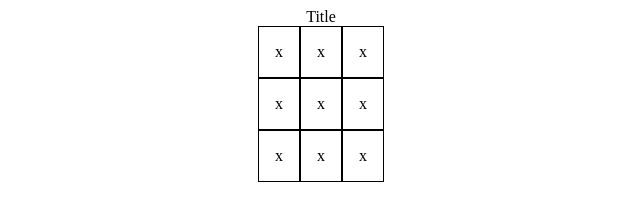
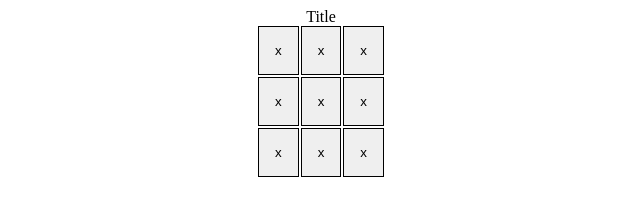
Before and after one commit to Abdulhafiz-juhar/Tic-Tac-Toe, a plain HTML site: page index.html in a window 1280 px wide. Shown: the whole page, without its empty margins (319-959 px from the left). Drawn offline with Linux system fonts and the light colour scheme.

Commit message:
Make the cells buttons and add event listener

```diff
--- a/index.html
+++ b/index.html
@@ -12,15 +12,15 @@
       <div class="header">Title</div>
       <div class="main">
         <div class="gameboard">
-          <div class="cell1" dataset="1">x</div>
-          <div class="cell2" dataset="2">x</div>
-          <div class="cell3" dataset="3">x</div>
-          <div class="cell4" dataset="4">x</div>
-          <div class="cell5" dataset="5">x</div>
-          <div class="cell6" dataset="6">x</div>
-          <div class="cell7" dataset="7">x</div>
-          <div class="cell8" dataset="8">x</div>
-          <div class="cell9" dataset="9">x</div>
+          <button class="cell1" rowcol="00">x</button>
+          <button class="cell2" rowcol="01">x</button>
+          <button class="cell3" rowcol="02">x</button>
+          <button class="cell4" rowcol="10">x</button>
+          <button class="cell5" rowcol="11">x</button>
+          <button class="cell6" rowcol="12">x</button>
+          <button class="cell7" rowcol="20">x</button>
+          <button class="cell8" rowcol="21">x</button>
+          <button class="cell9" rowcol="22">x</button>
         </div>
       </div>
       <div class="footer"></div>
--- a/script.js
+++ b/script.js
@@ -232,3 +232,15 @@ let RestartGame = function (board) {
 //many duplicate code that needs to be refactored
 //make BoardValues function to be added to a property of Gameboard
 //instead of declaring it and calling it everywhere
+let GameDisplay = function () {
+  let cells = Array.from(document.querySelectorAll(".gameboard > *"));
+  cells.forEach((cell) => {
+    cell.addEventListener("click", function () {
+      this.textContent = GameController.getActivePlayer().token;
+    });
+  });
+
+  let getCell = function (row, column) {};
+};
+
+GameDisplay();
--- a/style.css
+++ b/style.css
@@ -6,6 +6,7 @@
 .gameboard {
   display: grid;
   grid-template: repeat(3, min-content) / repeat(3, min-content);
+  gap: 2px;
 }
 .gameboard > * {
   border: 1px solid;
```
